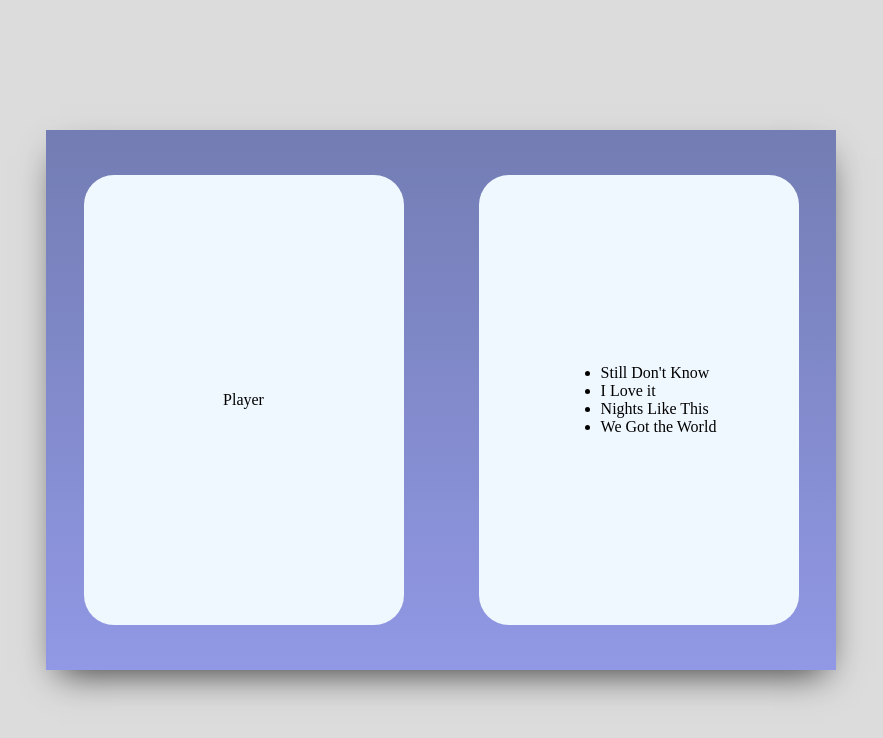
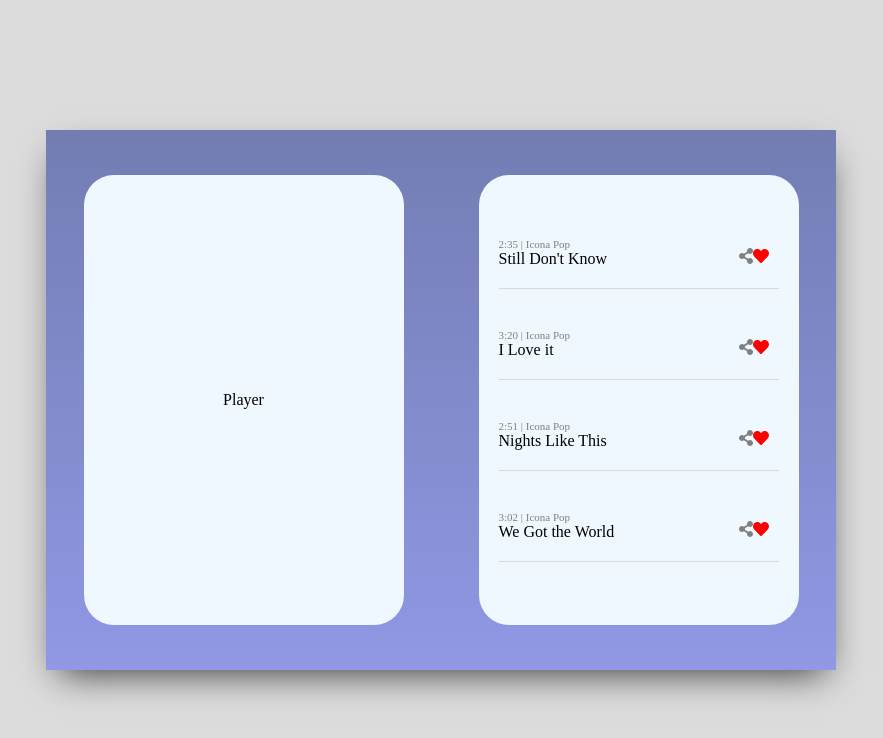
Before and after one commit to micavanco/Playlist, a Vue app: page / in a window 1280 px wide. Shown: the top 738 px of the page, without its empty margins (199-1082 px from the left). Built offline with nearby package versions, Linux system fonts and the light colour scheme; what vue-rx would draw is missing.

Commit message:
Added styling to audiotrack component and icons

```diff
--- a/package.json
+++ b/package.json
@@ -11,6 +11,9 @@
     "build": "node build/build.js"
   },
   "dependencies": {
+    "@fortawesome/fontawesome-svg-core": "^1.2.26",
+    "@fortawesome/free-solid-svg-icons": "^5.12.0",
+    "@fortawesome/vue-fontawesome": "^0.1.9",
     "axios": "^0.19.0",
     "rxjs": "^6.5.3",
     "sass-loader": "^7.3.1",
--- a/src/components/AudioTrack.vue
+++ b/src/components/AudioTrack.vue
@@ -1,15 +1,43 @@
 <template>
     <div class="audiotrack">
+      <div class="audiotrack__header">
+        {{data.time}} | {{data.artist}}
+      </div>
+      <div class="audiotrack__title">
+        {{data.title}}
+      </div>
+      <div class="audiotrack__icons">
+        <font-awesome-icon class="audiotrack__icons__share" :icon="['fas', 'share-alt']" />
+        <font-awesome-icon class="audiotrack__icons__heart" :icon="['fas', 'heart']" />
+      </div>
 
     </div>
 </template>
 
 <script>
 export default {
-  name: 'AudioTrack'
+  name: 'AudioTrack',
+  props: ['data']
 }
 </script>
 
-<style scoped>
+<style scoped lang="sass">
+  .audiotrack
+    position: relative
+    width: 280px
+    margin: 20px
+    height: 50px
+    border-bottom: 1px solid #dadada
+    &__header
+      font-size: 11px
+      color: gray
+    &__icons
+      position: absolute
+      right: 10px
+      top: 10px
+      &__share
+        color: gray
+      &__heart
+        color: red
 
 </style>
--- a/src/components/Playlist.vue
+++ b/src/components/Playlist.vue
@@ -1,11 +1,6 @@
 <template>
   <div class="playlist">
-    <AudioTrack></AudioTrack>
-    <ul>
-      <li v-for="track in tracks" :key="track.title">
-        {{track.title}}
-      </li>
-    </ul>
+    <AudioTrack v-for="track in tracks" v-bind:data="track"></AudioTrack>
   </div>
 </template>
 
--- a/src/main.js
+++ b/src/main.js
@@ -2,6 +2,9 @@
 // (runtime-only or standalone) has been set in webpack.base.conf with an alias.
 import Vue from 'vue'
 import App from './App'
+import { library } from '@fortawesome/fontawesome-svg-core'
+import { faShareAlt, faHeart } from '@fortawesome/free-solid-svg-icons'
+import { FontAwesomeIcon } from '@fortawesome/vue-fontawesome'
 
 import Rx from 'rxjs'
 import VueRx from 'vue-rx'
@@ -14,6 +17,11 @@ import {store} from './store'
 Vue.use(VueRx, Rx)
 Vue.use(VueAxios, axios)
 
+library.add(faShareAlt)
+library.add(faHeart)
+
+Vue.component('font-awesome-icon', FontAwesomeIcon)
+
 Vue.config.productionTip = false
 
 /* eslint-disable no-new */
```
Also changed, not shown: 1 other file (tests, documents, lock files or other folders).
